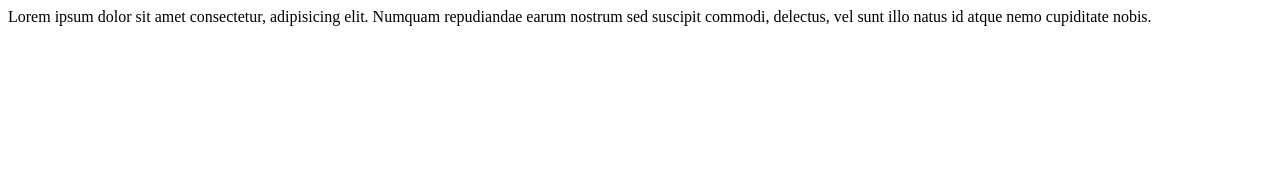
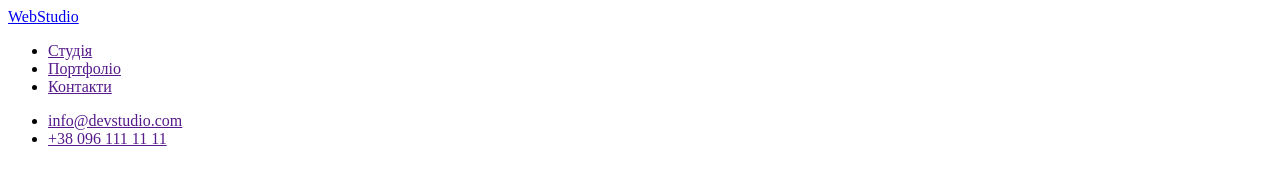
Before and after one commit to Rinya7/modul-1, a plain HTML site: page index.html in a window 1280 px wide. Drawn offline with Linux system fonts and the light colour scheme.

Commit message:
start domaschka modul 1

```diff
--- a/index.html
+++ b/index.html
@@ -6,8 +6,40 @@
   <meta name="viewport" content="width=device-width, initial-scale=1.0">
   <title>Document</title>
 </head>
-Lorem ipsum dolor sit amet consectetur, adipisicing elit. Numquam repudiandae earum nostrum sed suscipit commodi, delectus, vel sunt illo natus id atque nemo cupiditate nobis.
 <body>
+  <header class="header">
+    <nav>
+        <a href="/" alt="" class="logo">
+        WebStudio
+        </a>
+        <ul class="header_menulist">
+        <li class="header_menuitem">
+            <a href="">Студія</a>
+        </li>
+        <li class="header_menuitem">
+        <a href="">Портфоліо</a>
+        </li>
+        <li class="header_menuitem">
+        <a href="">Контакти</a></li>
+        </ul>
+    </nav>
+    <ul class="header_contacts">
+        <li class="header_emeil">
+            <a href="">
+                info@devstudio.com
+            </a>
+        </li>
+        <li class="header_tel">
+            <a href="">
+                +38 096 111 11 11
+            </a>
+        </li>
+    </ul>
+  </header>
+  <div>
+    <section>
 
+    </section>
+  </div>
 </body>
 </html>
```
Also changed, not shown: img/pexels-photo-1366630.jpeg (added).
